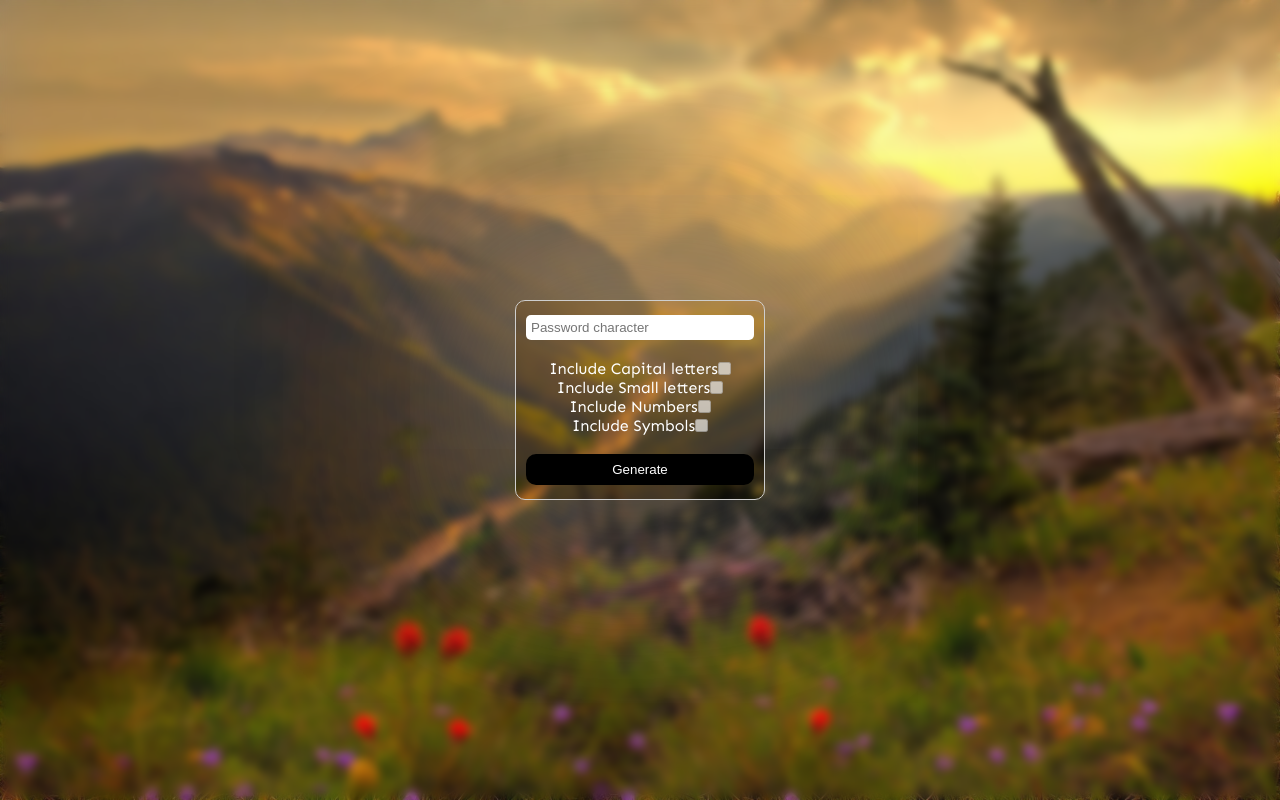
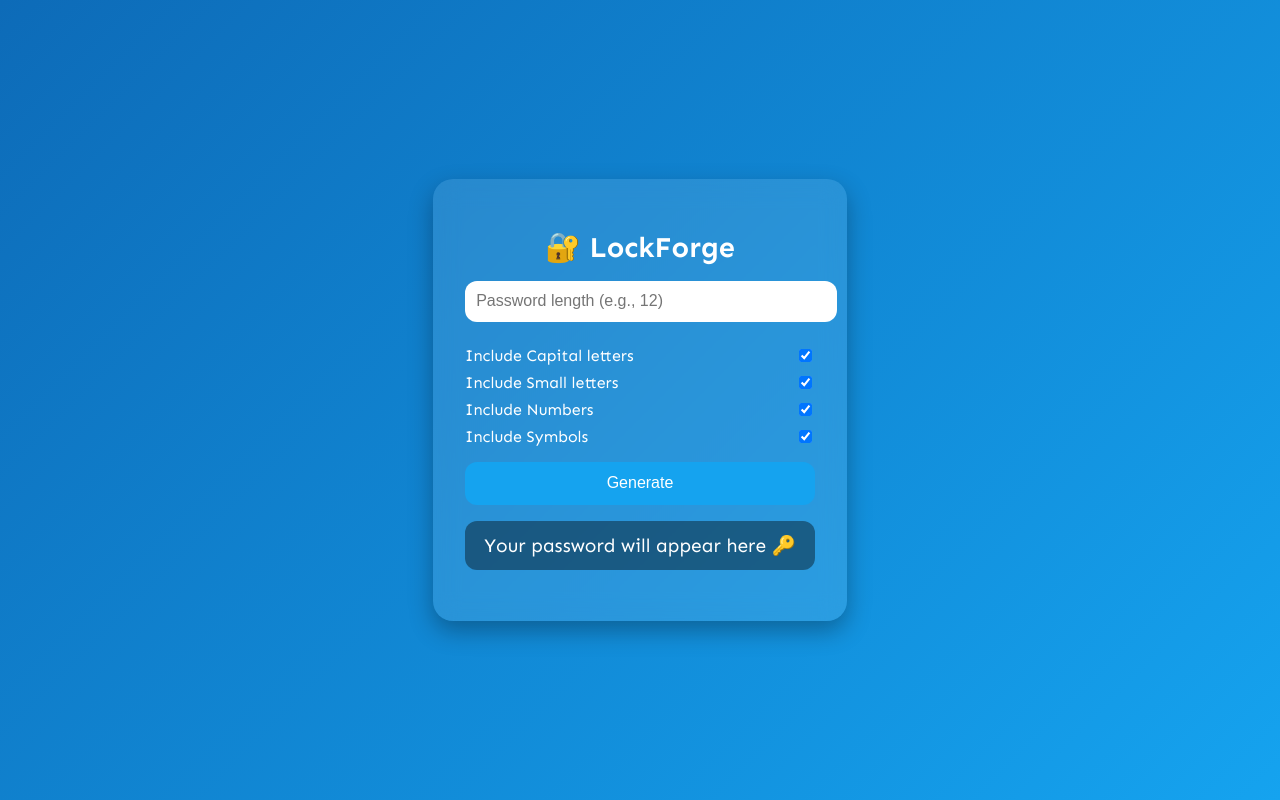
Before and after one commit to Mrwan8Khaled/Password-generator, a plain HTML site: page index.html in a window 1280 px wide. Drawn offline with Linux system fonts and the light colour scheme.

Commit message:
Update index.html

```diff
--- a/index.html
+++ b/index.html
@@ -3,38 +3,110 @@
   <head>
     <meta charset="UTF-8" />
     <meta name="viewport" content="width=device-width, initial-scale=1.0" />
-    <link rel="stylesheet" href="style.css" />
+    <title>LockForge - Password Generator</title>
     <link
       href="https://fonts.googleapis.com/css2?family=Sen:wght@400;700&display=swap"
       rel="stylesheet"
     />
-    <title>Password generator</title>
+    <style>
+      body {
+        font-family: "Sen", sans-serif;
+        display: flex;
+        justify-content: center;
+        align-items: center;
+        min-height: 100vh;
+        margin: 0;
+        background: linear-gradient(135deg, #0d6bb8, #15a3ef);
+        color: #fff;
+      }
+
+      .container {
+        background: rgba(255, 255, 255, 0.1);
+        backdrop-filter: blur(12px);
+        border-radius: 20px;
+        padding: 2rem;
+        width: 350px;
+        box-shadow: 0 10px 25px rgba(0, 0, 0, 0.3);
+        text-align: center;
+      }
+
+      h1 {
+        margin-bottom: 1rem;
+        font-size: 1.8rem;
+      }
+
+      input[type="number"] {
+        width: 100%;
+        padding: 0.7rem;
+        border-radius: 12px;
+        border: none;
+        outline: none;
+        margin-bottom: 1rem;
+        font-size: 1rem;
+      }
+
+      .checkBox {
+        text-align: left;
+        margin-bottom: 1rem;
+      }
+
+      .checkBox div {
+        margin: 0.5rem 0;
+        display: flex;
+        justify-content: space-between;
+        align-items: center;
+      }
+
+      button {
+        width: 100%;
+        padding: 0.8rem;
+        border: none;
+        border-radius: 12px;
+        background: #15a3ef;
+        color: #fff;
+        font-size: 1rem;
+        cursor: pointer;
+        transition: 0.3s ease;
+      }
+
+      button:hover {
+        background: #0d6bb8;
+      }
+
+      #pass {
+        margin-top: 1rem;
+        background: rgba(0, 0, 0, 0.4);
+        padding: 0.8rem;
+        border-radius: 12px;
+        font-size: 1.2rem;
+        word-break: break-all;
+      }
+    </style>
   </head>
   <body>
     <div class="container">
-      <input type="number" id="num" placeholder="Password character" />
+      <h1>🔐 LockForge</h1>
+      <input type="number" id="num" placeholder="Password length (e.g., 12)" />
       <div class="checkBox">
         <div>
           <label for="CapCase">Include Capital letters</label>
-          <input type="checkbox" id="CapCase" disabled/>
+          <input type="checkbox" id="CapCase" checked />
         </div>
         <div>
-          <label for="CapCase">Include Small letters</label>
-          <input type="checkbox" id="SmlCase" disabled/>
+          <label for="SmlCase">Include Small letters</label>
+          <input type="checkbox" id="SmlCase" checked />
         </div>
         <div>
-          <label for="CapCase">Include Numbers</label>
-          <input type="checkbox" id="Numbers" disabled/>
+          <label for="Numbers">Include Numbers</label>
+          <input type="checkbox" id="Numbers" checked />
         </div>
         <div>
-          <label for="CapCase">Include Symbols</label>
-          <input type="checkbox" id="Symbols" disabled/>
+          <label for="Symbols">Include Symbols</label>
+          <input type="checkbox" id="Symbols" checked />
         </div>
       </div>
       <button id="create">Generate</button>
-      <p id="pass"></p>
+      <p id="pass">Your password will appear here 🔑</p>
     </div>
-
-    <script src="app.js"></script>
   </body>
 </html>
```
